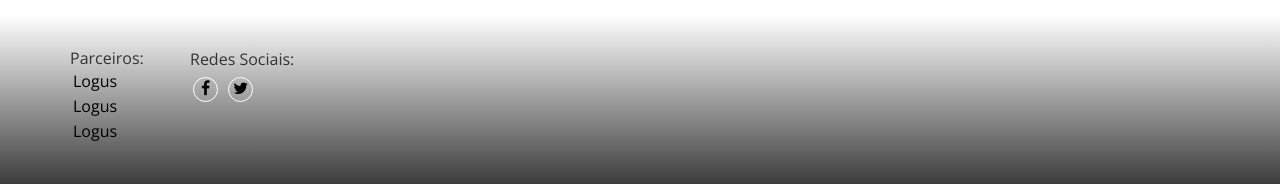
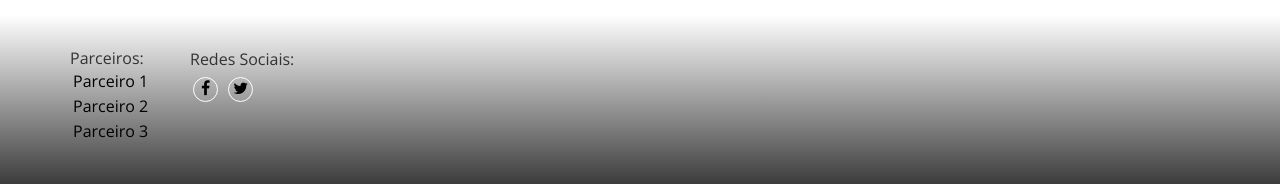
Before and after one commit to CisinoJr/lcacorppages, a website: page index.html in a window 1280 px wide. Shown: the part 591-775 px from the top of the page. Drawn offline with nearby package versions, Linux system fonts and the light colour scheme; files whose address does not match are found by name.

Commit message:
modificado footer da página index.html

```diff
--- a/index.html
+++ b/index.html
@@ -108,9 +108,9 @@
 
 			<div class="parceiros">
 				<h4>Parceiros:</h4>
-				<a href="http://www.portallogus.com.br/" target="_blanck">Logus</a>
-				<a href="">Logus</a>
-				<a href="">Logus</a>
+				<a href="">Parceiro 1</a>
+				<a href="">Parceiro 2</a>
+				<a href="">Parceiro 3</a>
 			</div>
 
 			<div class="social">
```
